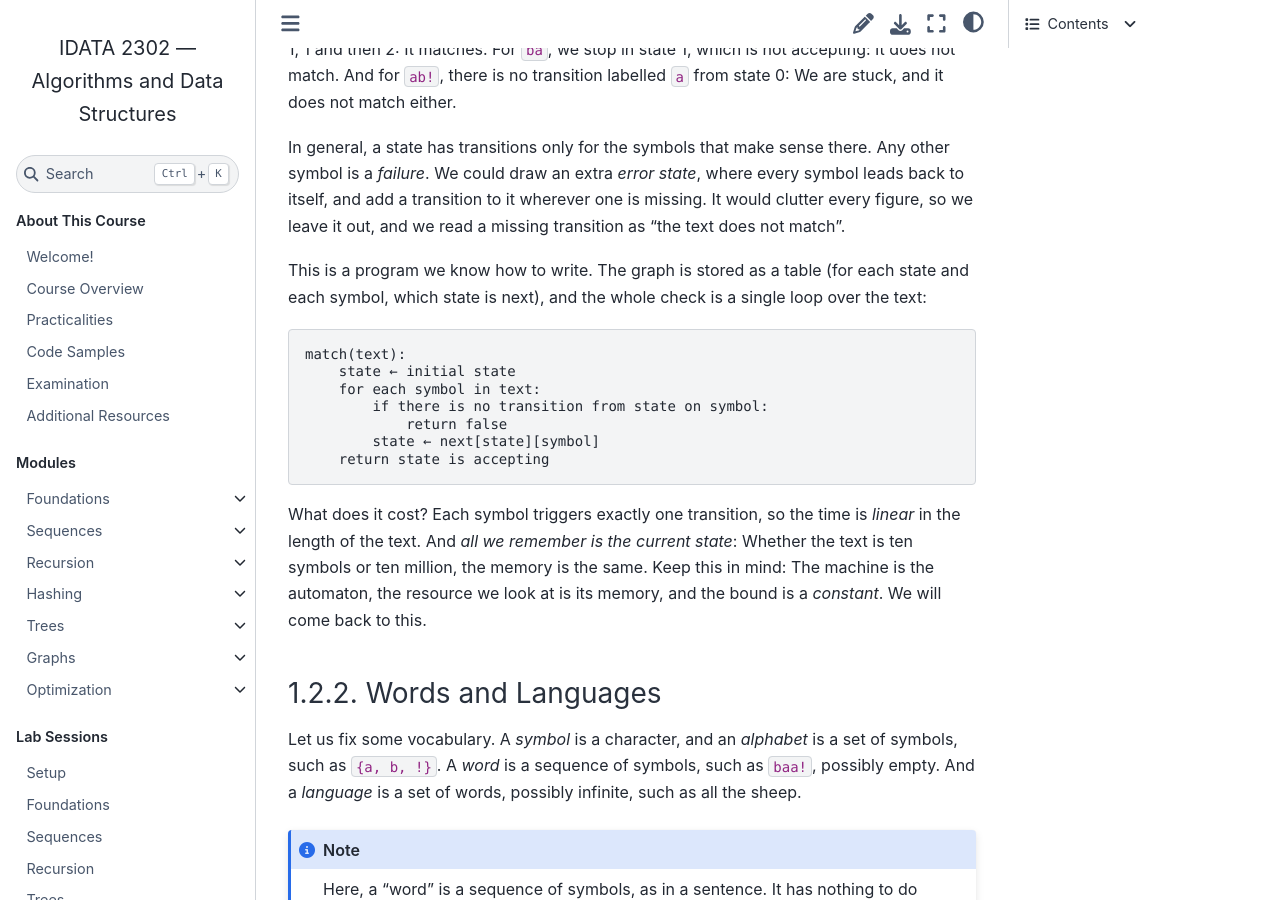
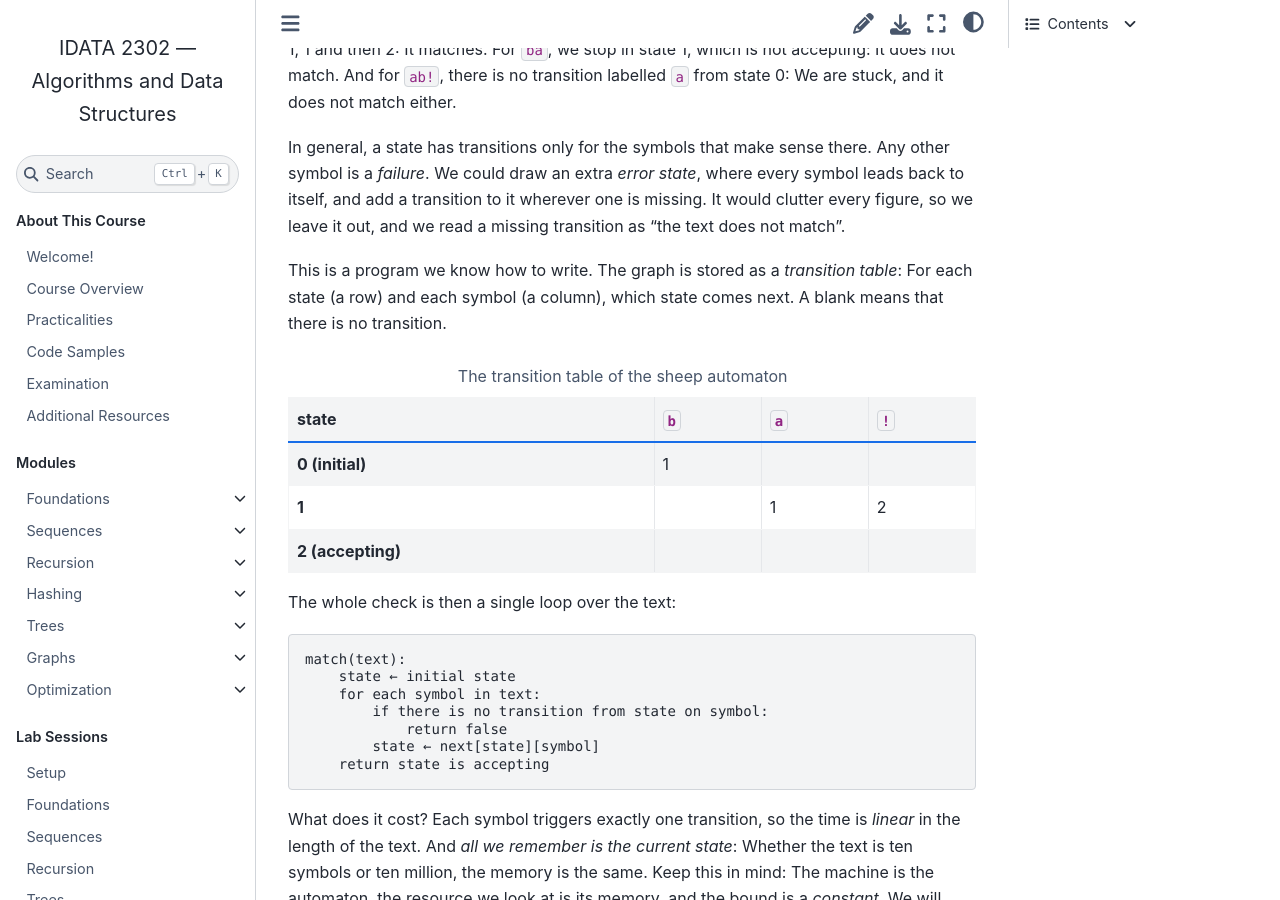
Before and after one commit to fchauvel/ntnu-idata2302-website, a Sphinx documentation site: the page built from source/theory/regex/index.rst, in a window 1280 px wide and 900 px high, scrolled down 1802 px. Built offline with Sphinx 7.4.7 and the Sphinx Book theme 1.1.4, drawn with Linux system fonts in a browser that asks for light colours.

Commit message:
content: show the transition table of the sheep automaton, and describe the automaton as a machine
Co-Authored-By: Claude Sonnet 5.5 <noreply@anthropic.com>

```diff
--- a/source/theory/regex/index.rst
+++ b/source/theory/regex/index.rst
@@ -82,9 +82,33 @@ state*, where every symbol leads back to itself, and add a transition to
 it wherever one is missing. It would clutter every figure, so we leave it
 out, and we read a missing transition as "the text does not match".
 
-This is a program we know how to write. The graph is stored as a table
-(for each state and each symbol, which state is next), and the whole
-check is a single loop over the text:
+This is a program we know how to write. The graph is stored as a
+*transition table*: For each state (a row) and each symbol (a column),
+which state comes next. A blank means that there is no transition.
+
+.. list-table:: The transition table of the sheep automaton
+   :header-rows: 1
+   :stub-columns: 1
+   :align: center
+
+   * - state
+     - ``b``
+     - ``a``
+     - ``!``
+   * - 0 (initial)
+     - 1
+     -
+     -
+   * - 1
+     -
+     - 1
+     - 2
+   * - 2 (accepting)
+     -
+     -
+     -
+
+The whole check is then a single loop over the text:
 
 .. code-block:: text
 
```
Also changed, not shown: source/theory/machines/index.rst (+13 -2 lines).
